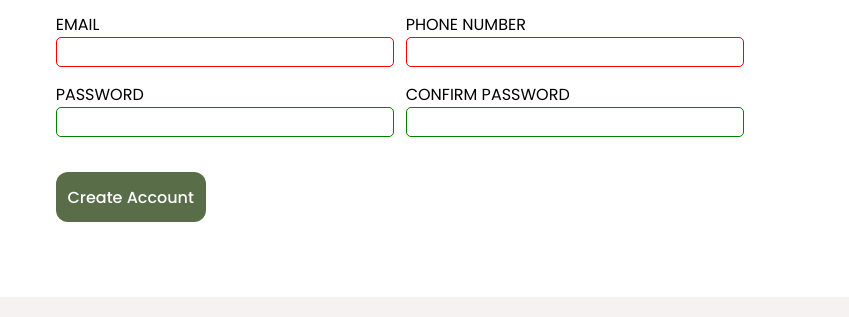
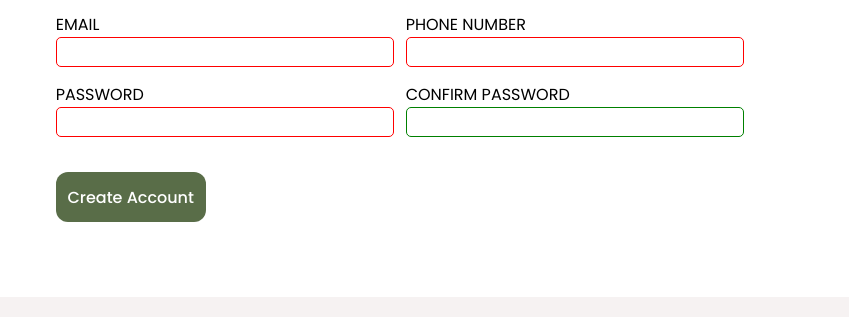
Before and after one commit to balak26/Odin-SignIn-SignUp, a plain HTML site: page index.html in a window 1280 px wide. Shown: the part 348-665 px from the top of the page, 431-1280 px from the left. Drawn offline with Linux system fonts and the light colour scheme.

Commit message:
fixed validation error

```diff
--- a/index.html
+++ b/index.html
@@ -40,7 +40,7 @@
           </div>
           <div class="input">
             <label for="password">Password</label>
-            <input type="password" id="password" minlength="8" />
+            <input type="password" id="password" required minlength="8" />
           </div>
           <div class="input">
             <label for="confirm">Confirm Password</label>
```
